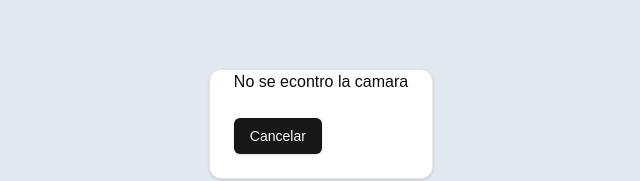
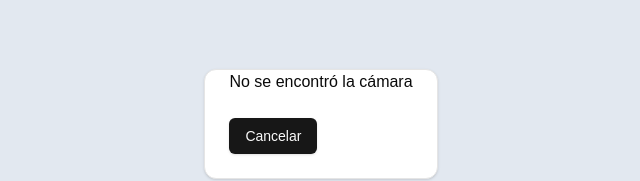
Before and after one commit to emdmed/pasedeguardia, a Next.js app: page / in a window 1280 px wide. Both pictures are taken after a click on the button "Importar". Shown: the part 276-457 px from the top of the page, without its empty margins (319-959 px from the left). Built offline with nearby package versions, Linux system fonts and the light colour scheme.

Commit message:
dark theme, back camera fix

```diff
--- a/src/app/components/import/qrCodeImporter.js
+++ b/src/app/components/import/qrCodeImporter.js
@@ -45,7 +45,7 @@ function QRCodeImporter({ onDataComplete }) {
   };
 
   if (!cameraAvailable) {
-    return <p>No se econtro la camara</p>;
+    return <p>No se encontró la cámara</p>;
   }
 
   return (
@@ -56,6 +56,7 @@ function QRCodeImporter({ onDataComplete }) {
         onError={handleError}
         onScan={handleScan}
         style={{ width: '100%' }}
+        facingMode="environment" // Use back camera
       />
       <p>Partes escaneadas: {scanResult.length}</p>
     </div>
--- a/src/app/layout.js
+++ b/src/app/layout.js
@@ -19,7 +19,7 @@ export const metadata = {
 
 export default function RootLayout({ children }) {
   return (
-    <html lang="en">
+    <html lang="en" dark-theme="light">
       <body
         className={`${geistSans.variable} ${geistMono.variable} antialiased`}
       >
```
